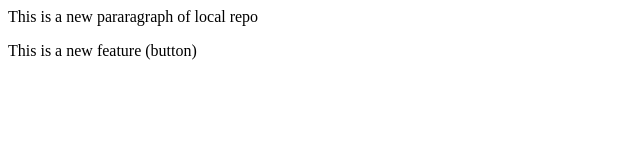
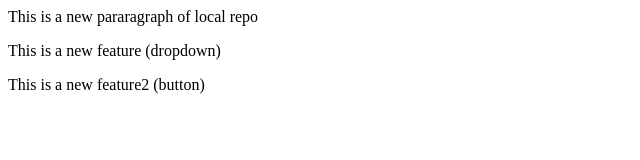
Before and after one commit to harshitzRawads/Local-Repo, a plain HTML site: page index.html in a window 1280 px wide. Shown: the whole page, without its empty margins (0-640 px from the left). Drawn offline with Linux system fonts and the light colour scheme.

Commit message:
add new feature

```diff
--- a/index.html
+++ b/index.html
@@ -1,2 +1,3 @@
 <p>This is a new pararagraph of local repo</p>
-<p>This is a new feature (button)</p>
+<p>This is a new feature (dropdown)</p>
+<p>This is a new feature2 (button) </p>
```
